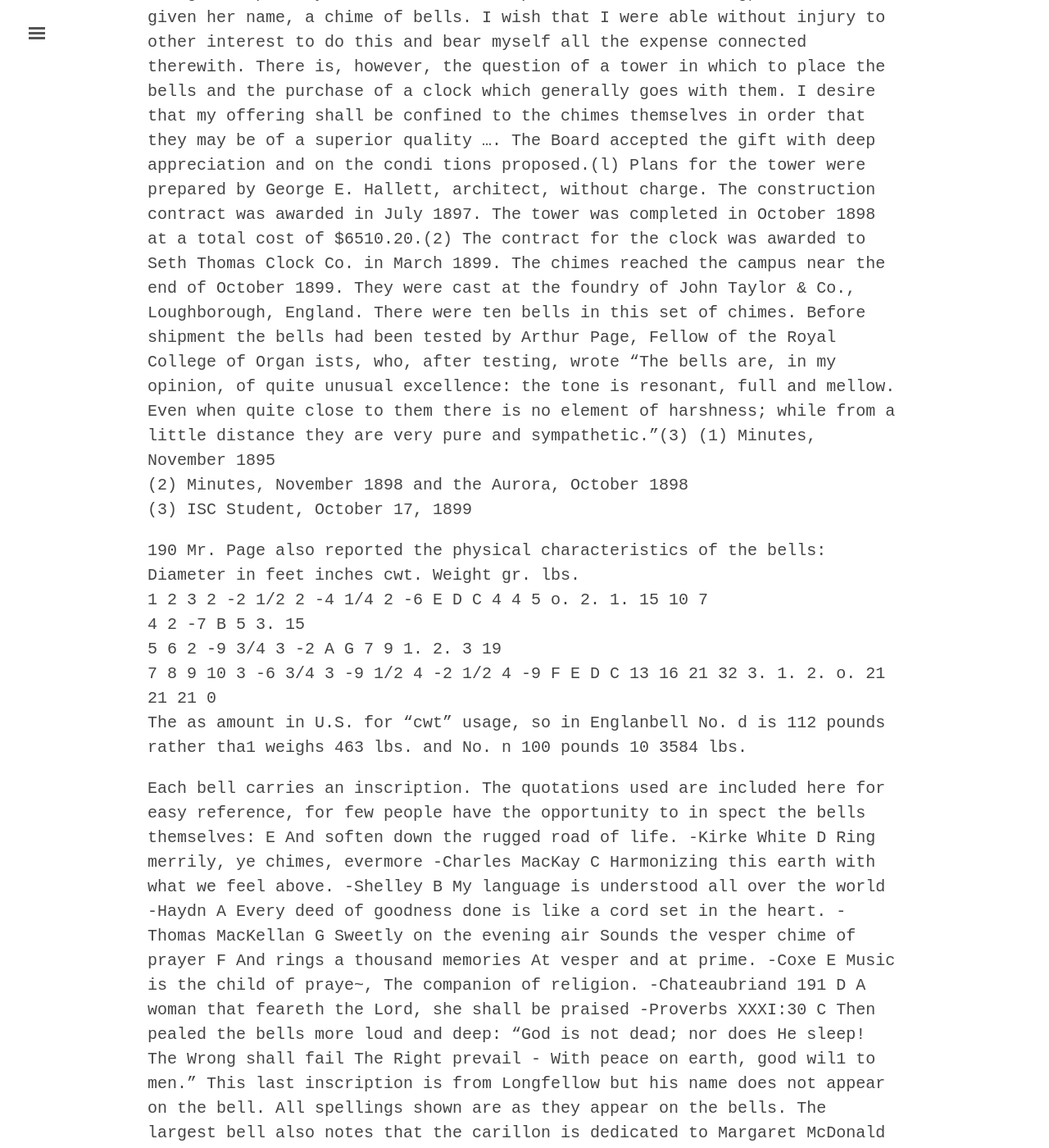
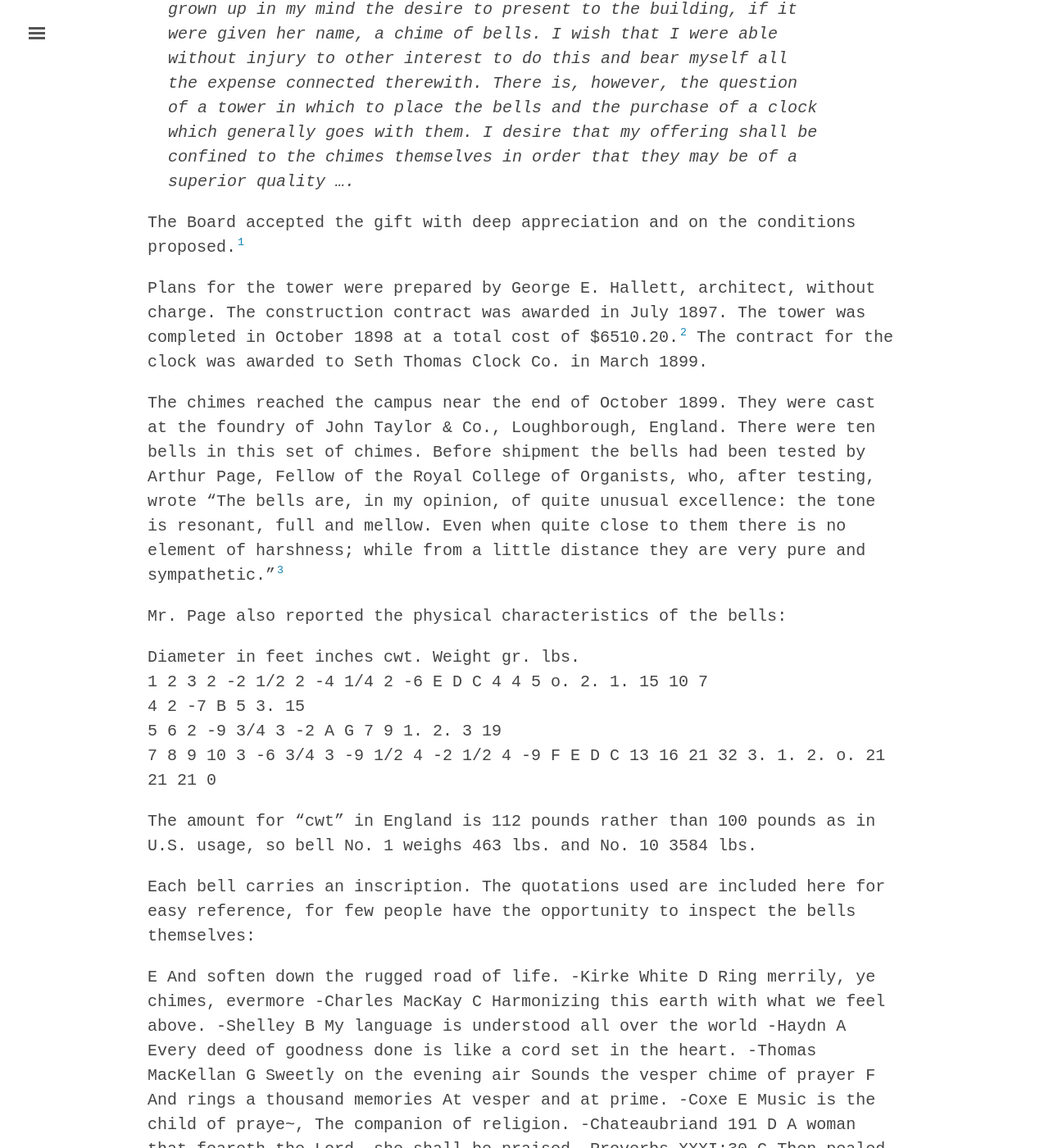
Before and after one commit to emanderson811/day-edition, a Jekyll site: the page built from _texts/buildings/031day-campanile.md, in a window 1280 px wide and 1400 px high, scrolled down 642 px. Shown: the whole window at 82% size. Built offline with Jekyll 4.4.1, drawn with Linux system fonts in a browser that asks for light colours; some of the changed text lies outside the part shown.

Commit message:
Update 031day-campanile.md

```diff
--- a/_texts/buildings/031day-campanile.md
+++ b/_texts/buildings/031day-campanile.md
@@ -13,38 +13,35 @@
 publication-date: 1980
 ---
 ---
-Built: 1897 Architect: George E. Hallett Contractor: J.F. Atkinson & Bro.
+
 The idea of a bell tower was first expressed in a letter from Pro fessor E.W. Stanton to the Board of Trustees:
-I have been informed by your committee of the action of the Board
-in giving to the new women's building the name of Margaret Hall ..
-.. Since the suggestion that the friends of the College desired
-it named in memory of Mrs. Stanton was mentioned to me there has
-grown up in my mind the desire to present to the building, if
-it were given her name, a chime of bells. I wish that I were
-able without injury to other interest to do this and bear myself
-all the expense connected therewith. There is, however, the
-question of a tower in which to place the bells and the purchase
-of a clock which generally goes with them. I desire that my
-offering shall be confined to the chimes themselves in order that
-they may be of a superior quality ....
-The Board accepted the gift with deep appreciation and on the condi tions proposed.(l)
-Plans for the tower were prepared by George E. Hallett, architect, without charge. The construction contract was awarded in July 1897. The tower was completed in October 1898 at a total cost of $6510.20.(2) The contract for the clock was awarded to Seth Thomas Clock Co. in March 1899.
-The chimes reached the campus near the end of October 1899. They were cast at the foundry of John Taylor & Co., Loughborough, England. There were ten bells in this set of chimes. Before shipment the bells had been tested by Arthur Page, Fellow of the Royal College of Organ
-ists, who, after testing, wrote "The bells are, in my opinion, of quite unusual excellence: the tone is resonant, full and mellow. Even when quite close to them there is no element of harshness; while from a little distance they are very pure and sympathetic."(3)
-(1)  Minutes, November 1895
-(2)  Minutes,  November 1898 and  the Aurora,  October  1898
-(3)  ISC  Student,  October  17, 1899
 
-190
+>I have been informed by your committee of the action of the Board in giving to the new women's building the name of Margaret Hall .... Since the suggestion that the friends of the College desired it named in memory of Mrs. Stanton was mentioned to me there has grown up in my mind the desire to present to the building, if it were given her name, a chime of bells. I wish that I were able without injury to other interest to do this and bear myself all the expense connected therewith. There is, however, the question of a tower in which to place the bells and the purchase of a clock which generally goes with them. I desire that my offering shall be confined to the chimes themselves in order that they may be of a superior quality ....
+
+The Board accepted the gift with deep appreciation and on the conditions proposed.[^fn1]
+
+Plans for the tower were prepared by George E. Hallett, architect, without charge. The construction contract was awarded in July 1897. The tower was completed in October 1898 at a total cost of $6510.20.[^fn2] The contract for the clock was awarded to Seth Thomas Clock Co. in March 1899.
+
+The chimes reached the campus near the end of October 1899. They were cast at the foundry of John Taylor & Co., Loughborough, England. There were ten bells in this set of chimes. Before shipment the bells had been tested by Arthur Page, Fellow of the Royal College of Organists, who, after testing, wrote "The bells are, in my opinion, of quite unusual excellence: the tone is resonant, full and mellow. Even when quite close to them there is no element of harshness; while from a little distance they are very pure and sympathetic."[^fn3]
+
+[^fn1]:  Minutes, November 1895
+
+[^fn2]:  Minutes,  November 1898 and  the Aurora,  October  1898
+
+[^fn3]:  ISC  Student,  October  17, 1899
+
 Mr. Page also reported the physical characteristics of the bells:
+
 Diameter in feet inches  cwt.  Weight gr.  lbs.
 1 2 3  2 -2 1/2 2 -4 1/4 2 -6  E D C  4 4 5  o. 2. 1.  15 10 7
 4  2 -7  B  5  3.  15
 5 6  2 -9 3/4 3 -2  A G  7 9  1. 2.  3 19
 7 8 9 10  3 -6 3/4 3 -9 1/2 4 -2 1/2 4 -9  F E D C  13 16 21 32  3. 1. 2. o.  21 21 21 0
-The as  amount in U.S.  for "cwt" usage, so  in Englanbell No.  d is 112 pounds rather tha1 weighs 463 lbs. and No.  n 100 pounds 10 3584 lbs.
 
-Each bell carries an inscription. The quotations used are included here for easy reference, for few people have the opportunity to in spect the bells themselves:
+The amount for "cwt" in England is 112 pounds rather than 100 pounds as in U.S. usage, so bell No. 1 weighs 463 lbs. and No. 10 3584 lbs.
+
+Each bell carries an inscription. The quotations used are included here for easy reference, for few people have the opportunity to inspect the bells themselves:
+
 E And soften down the rugged road of life. -Kirke White
 D Ring merrily, ye chimes, evermore -Charles MacKay
 C Harmonizing this earth with what we feel above. -Shelley
@@ -59,25 +56,46 @@
 Then pealed the bells more loud and deep:
 "God is not dead; nor does He sleep! The Wrong shall fail The Right prevail -
 With peace on earth, good wil1 to men."
+
 This last inscription is from Longfellow but his name does not appear on the bell. All spellings shown are as they appear on the bells.
+
 The largest bell also notes that the carillon is dedicated to Margaret McDonald Stanton.
-The first record of the playing of the chimes appears in the February 20, 1900, copy of the ISC Student:
-The Chimes Clear, complete, musical, came the message of the bells as each student, new and old, heard the greeting of the chimes. A new tie is formed and the campus that we all love is still more charming --still more dear to our affections.
-On Friday night when we listened to the playing of the chimes, it seemed fitting that their tuneful praise should first greet our beloved Secretary Wilson.
-The hour is heralded by the Westminster chime and the houring is a pleasant relief from the discordant jangle of the old bell. The quarter hour is sourtded by a corresponding number of notes.
-Each evening the chimes are to be played for a time before chapel service. The musician is Mr. Eldon Usry, of Des Moines --one of our students.
-The clock too, with its gilded hands set off in contrast to its dark face is a great convenience to the student hastening to classes.
-Who can measure the value of the chimes? Long after distance has sought to shut out the sound they will be heard chiming in hundreds of hearts --an unconscious appeal to all that is true and beautiful and noble in those whose high privilege it has been to listen to their melody.
-At the Board meeting of .July 6, 1928
-President Hughes reported that Mrs. E.W. Stanton, Dean of Women, has made a formal tender of $24,000.00, or such part thereof as
-is needed, to purchase and install complete twenty-six additional bells in the campanile, converting the chimes of ten bells to a carillon of thirty-six bells, this to be known as the Edgar W. and Margaret MacDonald Stanton Memorial Carillon of Bells; that the installation of these additional bells will necessitate some alterations in the bell tower and a resetting of the clock, this expense of not to exceed $2,000.00 to be borne by the College; that this gift will give Iowa State College one of the most beauti ful sets of bells in the country; and that it will be a worthy memorial to one of the greatest teachers in the College, Dean Edgar W. Stanton.
-During the course of the next year the bells were cast and tuned by the same firm which made the original ten bells, and the necessary modifications.were made in the Campanile to mount the new units. The Iowa State Student carried this story in the edition of September 23, 1929:
-Dedication of the new Stanton Carillon at the Iowa State College will be held on Sunday afternoon, Oct. 6, at 4 o'clock, with a concert played by Anton Brees, internationally known carillonneur.
-This will be the first time the new bells will be heard and all Iowa is invited to listen to the program, which will be broadcast by the college radio station, WOI. This feature of the program has been arranged so that the program may be heard at other places about the campus and state, as well as in the vicinity of the Cam panile....
+
+The first record of the playing of the chimes appears in the February 20, 1900, copy of the *ISC Student*:
+
+>*The Chimes*
+>Clear, complete, musical, came the message of the bells as each student, new and old, heard the greeting of the chimes. A new tie is formed and the campus that we all love is still more charming --still more dear to our affections.
+>
+>On Friday night when we listened to the playing of the chimes, it seemed fitting that their tuneful praise should first greet our beloved Secretary Wilson.
+>
+>The hour is heralded by the Westminster chime and the houring is a pleasant relief from the discordant jangle of the old bell. The quarter hour is sourtded by a corresponding number of notes.
+>
+>Each evening the chimes are to be played for a time before chapel service. The musician is Mr. Eldon Usry, of Des Moines -- one of our students.
+>
+>The clock too, with its gilded hands set off in contrast to its dark face is a great convenience to the student hastening to classes.
+>
+>Who can measure the value of the chimes? Long after distance has sought to shut out the sound they will be heard chiming in hundreds of hearts -- an unconscious appeal to all that is true and beautiful and noble in those whose high privilege it has been to listen to their melody.
+
+At the Board meeting of July 6, 1928
+
+>President Hughes reported that Mrs. E.W. Stanton, Dean of Women, has made a formal tender of $24,000.00, or such part thereof as is needed, to purchase and install complete twenty-six additional bells in the campanile, converting the chimes of ten bells to a carillon of thirty-six bells, this to be known as the Edgar W. and Margaret MacDonald Stanton Memorial Carillon of Bells; that the installation of these additional bells will necessitate some alterations in the bell tower and a resetting of the clock, this expense of not to exceed $2,000.00 to be borne by the College; that this gift will give Iowa State College one of the most beautiful sets of bells in the country; and that it will be a worthy memorial to one of the greatest teachers in the College, Dean Edgar W. Stanton.
+
+During the course of the next year the bells were cast and tuned by the same firm which made the original ten bells, and the necessary modifications were made in the Campanile to mount the new units. *The Iowa State Student* carried this story in the edition of September 23, 1929:
+
+>Dedication of the new Stanton Carillon at the Iowa State College will be held on Sunday afternoon, Oct. 6, at 4 o'clock, with a concert played by Anton Brees, internationally known carillonneur.
+>
+>This will be the first time the new bells will be heard and all Iowa is invited to listen to the program, which will be broadcast by the college radio station, WOI. This feature of the program has been arranged so that the program may be heard at other places about the campus and state, as well as in the vicinity of the Campanile....
+
 The new bells extended both ends of the range, the largest with a diameter of sixty-four inches, weighing 5737 pounds, and the smallest one with a weight of only 27 pounds.
-The clock dials were illuminated at night following their relocation in co junction with the alterations to the bell space, and this prompted some adverse editorial comment in the student paper on October 8 where it was stated that "the lights, which in the idea itself are not in keeping with the spirit of one of our finest traditions, are the blatant flares characteristically associated with billboards and the selling of someone's better pancake flour."
-On November 23, 1929, the editor could write: "Last night the cam panile stood out again in the beauty it has held for 30 years. The lights are gone, permanently according to Herman Knapp, business mana ger."
-In the spring of 1931 the question of lighting the tower came up again, and on May 14 the Iowa State Student reported that ."The present plan.. .. is to flood the upper fourth of the Campanile with cardinal and gold, the school colors...." That plan died and nothing was done.
-The senior class of 1934 voted to make their class gift the lighting of two dial~ of the clock. That would be internal light with trans lucent dials, thus making the clock legible at night.
+
+The clock dials were illuminated at night following their relocation in cojunction with the alterations to the bell space, and this prompted some adverse editorial comment in the student paper on October 8 where it was stated that "the lights, which in the idea itself are not in keeping with the spirit of one of our finest traditions, are the blatant flares characteristically associated with billboards and the selling of someone's better pancake flour."
+
+On November 23, 1929, the editor could write: "Last night the campanile stood out again in the beauty it has held for 30 years. The lights are gone, permanently according to Herman Knapp, business manager."
+
+In the spring of 1931 the question of lighting the tower came up again, and on May 14 the *Iowa State Student* reported that "The present plan.... is to flood the upper fourth of the Campanile with cardinal and gold, the school colors...." That plan died and nothing was done.
+
+The senior class of 1934 voted to make their class gift the lighting of two dials of the clock. That would be internal light with translucent dials, thus making the clock legible at night.
+
 The Stanton Memorial Carillon Foundation had an additional thirteen treble bells installed in the spring of 1956 and at the same time a new clavier, or keyboard, was put in. The new bells were cast and tuned by the maker of the previously made bells. One more bell was added in 1967 to make a total of fifty bells in the carillon.
+
 The Campanile is 110 feet high and the main shaft is 16 feet square.
```
